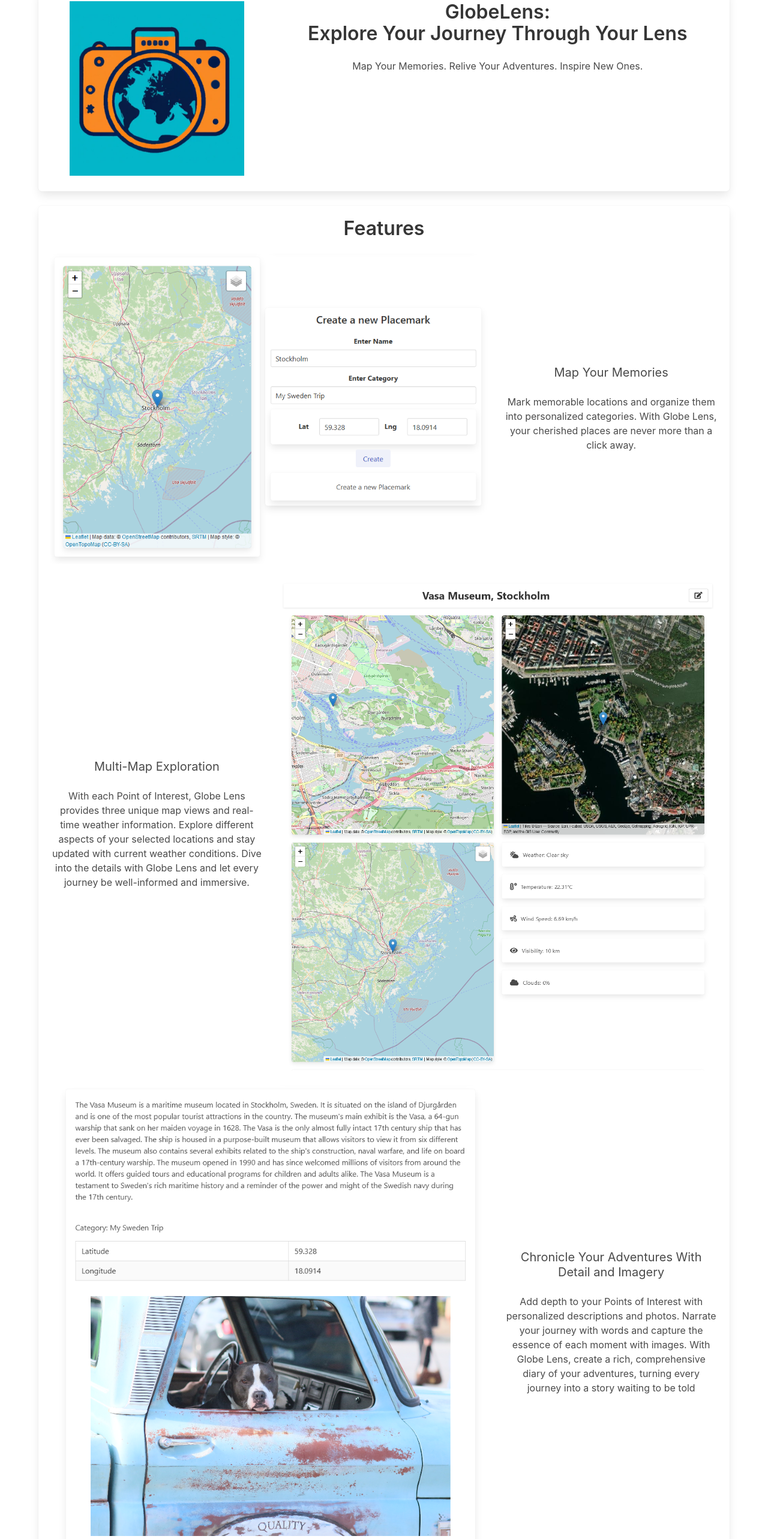
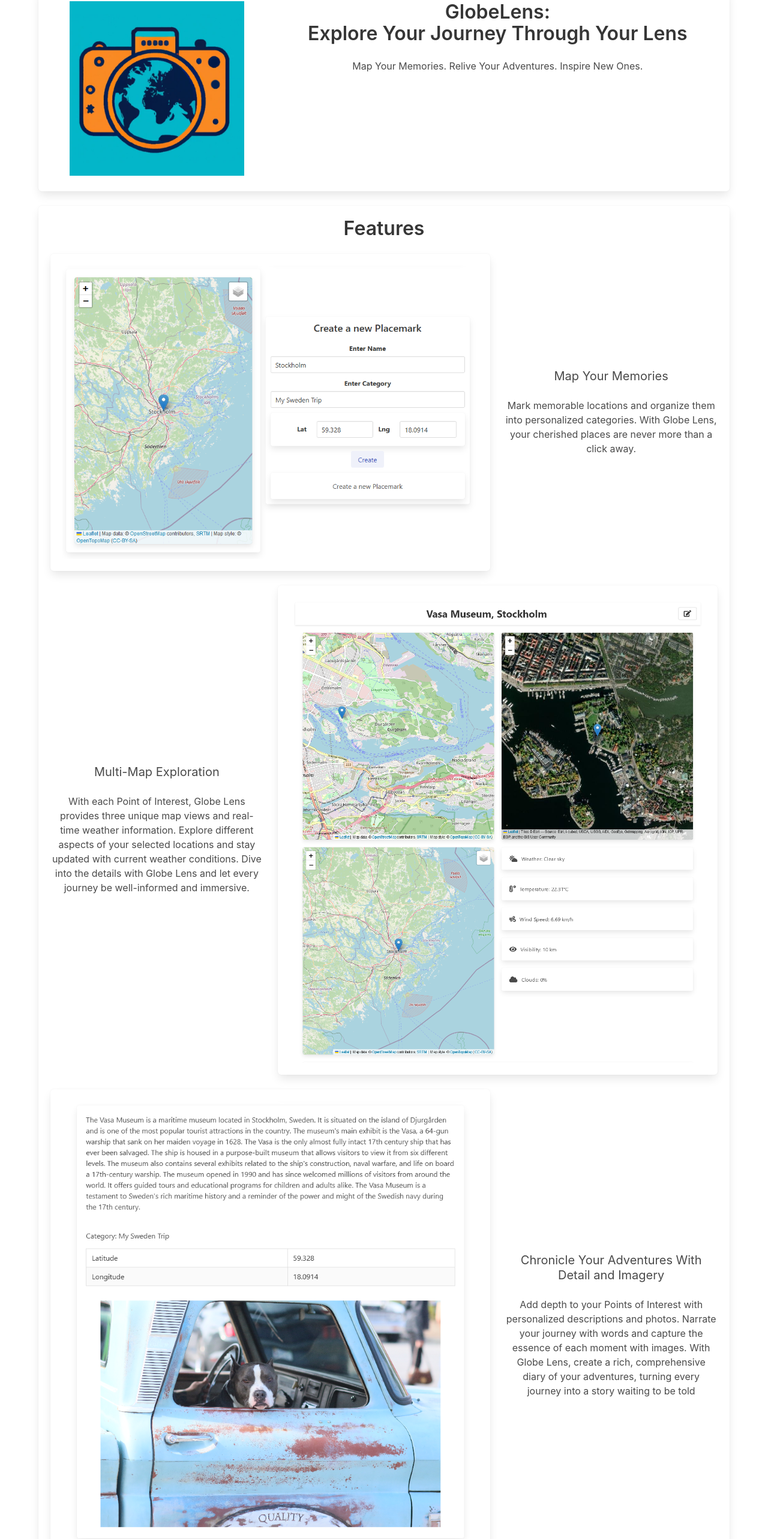
Before and after one commit to RobinJahn/placemark_frontend, a SvelteKit app: page / in a window 1280 px wide. Shown: the part 220-2786 px from the top of the page at 60% size. Built offline with nearby package versions, Linux system fonts and the light colour scheme.

Commit message:
Added boxes around images

```diff
--- a/src/routes/+page.svelte
+++ b/src/routes/+page.svelte
@@ -30,7 +30,7 @@
 
     <div class="columns is-vcentered">
         <div class="column is-two-thirds">
-            <figure class="image">
+            <figure class="image box">
                 <img src="/screenshotDashboard.png" alt="screen shot dashboard">
             </figure>
         </div>
@@ -46,7 +46,7 @@
             <p>With each Point of Interest, Globe Lens provides three unique map views and real-time weather information. Explore different aspects of your selected locations and stay updated with current weather conditions. Dive into the details with Globe Lens and let every journey be well-informed and immersive.</p>
         </div>
         <div class="column is-two-thirds">
-            <figure class="image">
+            <figure class="image box">
                 <img src="/screenshotPoiMaps.png" alt="screen shot maps for poi">
             </figure>
         </div>
@@ -54,7 +54,7 @@
 
     <div class="columns is-vcentered">
         <div class="column is-two-thirds">
-            <figure class="image">
+            <figure class="image box">
                 <img src="/screenshotDescAndImg.png" alt="Description and Uploaded Images">
             </figure>
         </div>
```
